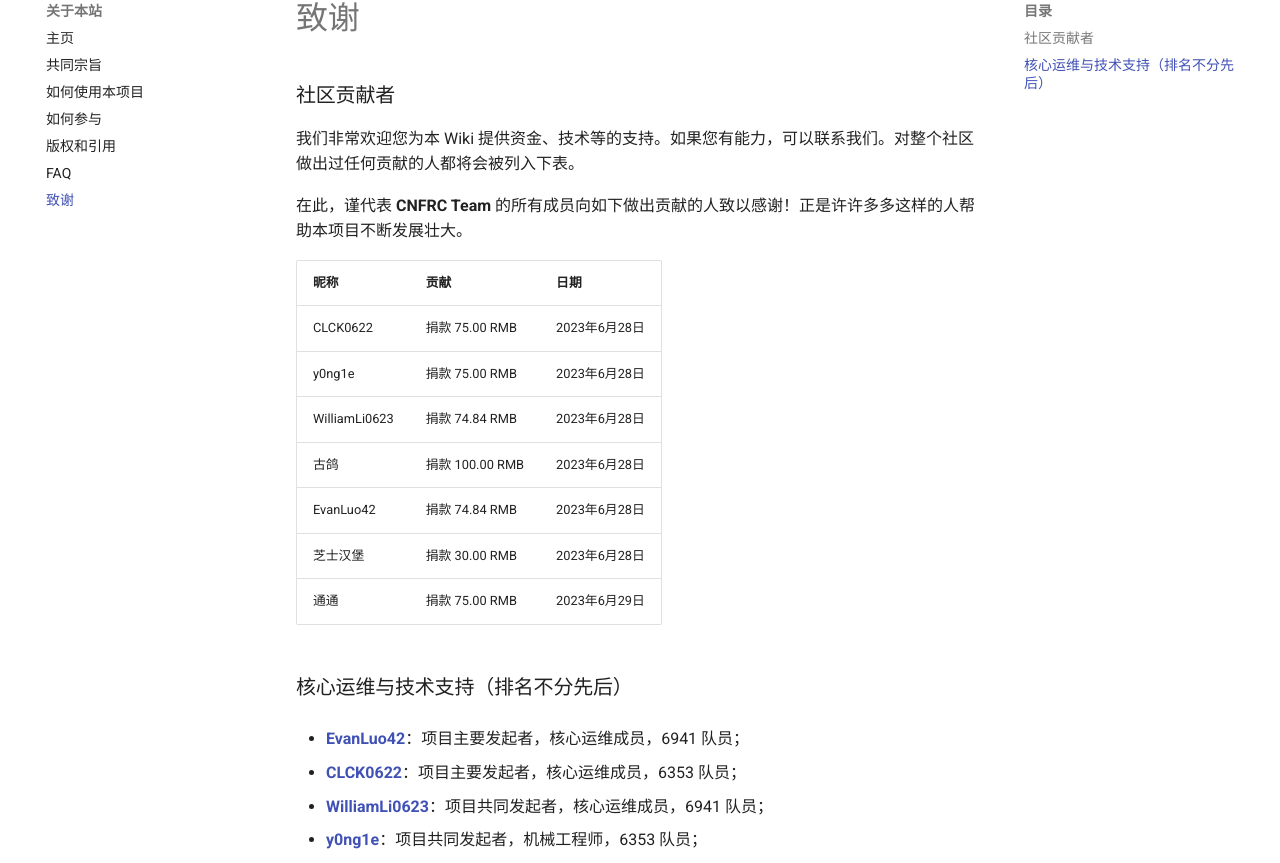
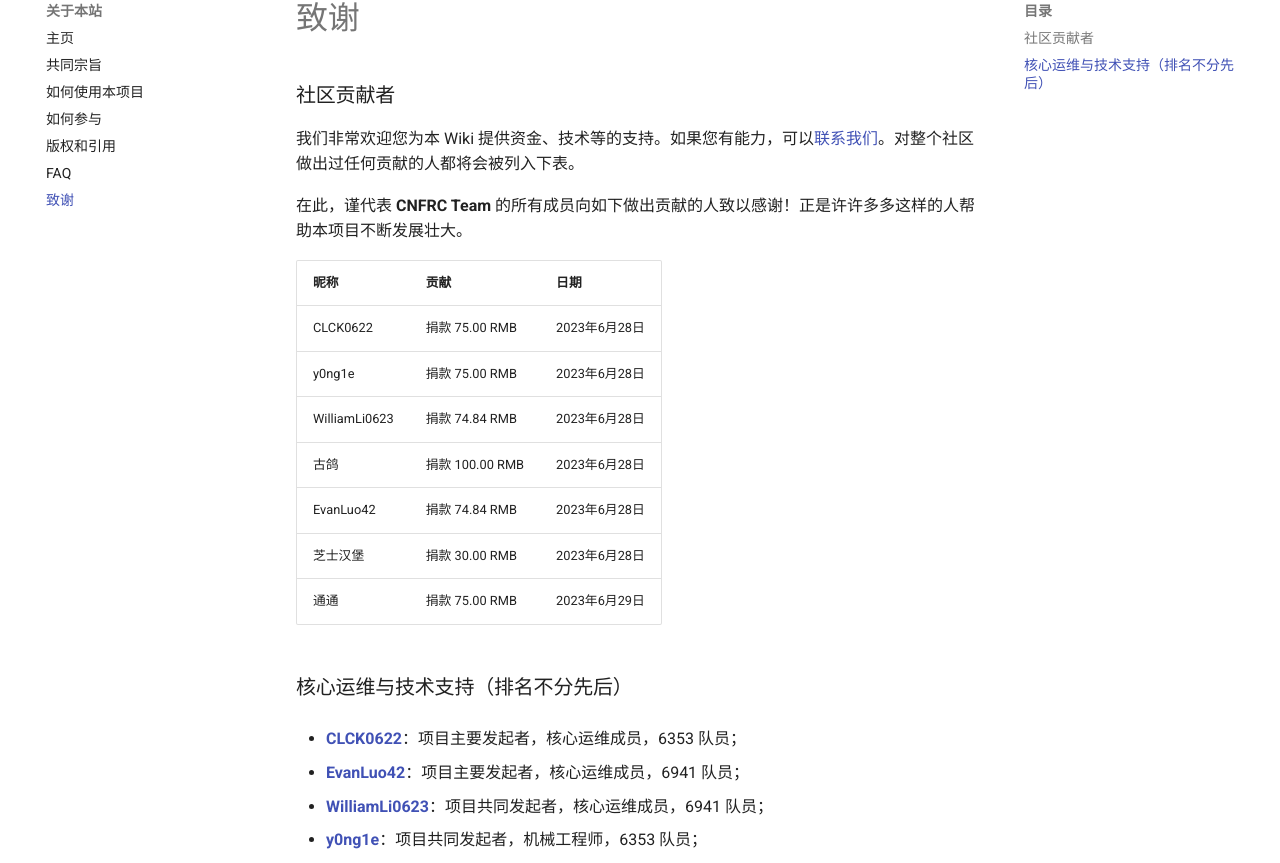
Before and after one commit to FRC-China/FRC-Wiki, an MkDocs documentation site: the page built from docs/start/acknowledgement.md, in a window 1280 px wide and 1357 px high. Shown: the part 148-1011 px from the top of the window. Built offline with MkDocs 1.6.1 and Material for MkDocs 9.7.7, drawn with Linux system fonts in a browser that asks for light colours; comment, search, counter and statistics services are not loaded; part of the change alters nothing that is shown.

```diff
--- a/docs/start/acknowledgement.md
+++ b/docs/start/acknowledgement.md
@@ -2,7 +2,7 @@
 
 ### 社区贡献者
 
-我们非常欢迎您为本 Wiki 提供资金、技术等的支持。如果您有能力，可以联系我们。对整个社区做出过任何贡献的人都将会被列入下表。
+我们非常欢迎您为本 Wiki 提供资金、技术等的支持。如果您有能力，可以[联系我们](mailto:13651730570@163.com)。对整个社区做出过任何贡献的人都将会被列入下表。
 
 在此，谨代表 **CNFRC Team** 的所有成员向如下做出贡献的人致以感谢！正是许许多多这样的人帮助本项目不断发展壮大。
 
@@ -18,9 +18,9 @@
 
 ### 核心运维与技术支持（排名不分先后）
 
+- [**CLCK0622**](https://github.com/CLCK0622)：项目主要发起者，核心运维成员，6353 队员；
+
 - [**EvanLuo42**](https://github.com/EvanLuo42)：项目主要发起者，核心运维成员，6941 队员；
-
-- [**CLCK0622**](https://github.com/CLCK0622)：项目主要发起者，核心运维成员，6353 队员；
 
 - [**WilliamLi0623**](https://github.com/WilliamLi0623)：项目共同发起者，核心运维成员，6941 队员；
 
```
